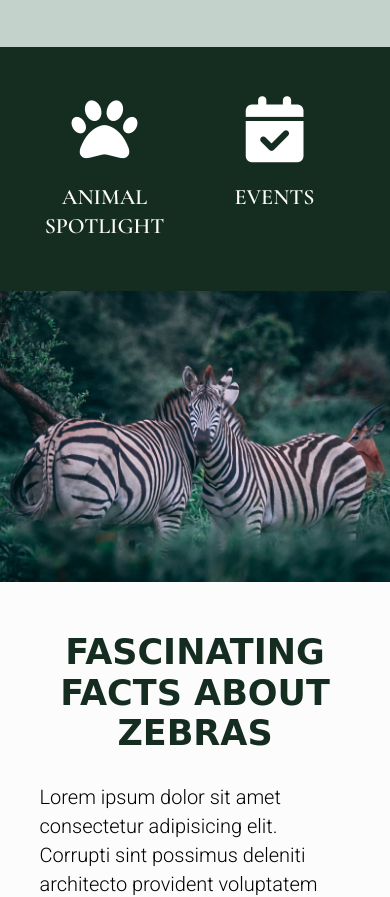
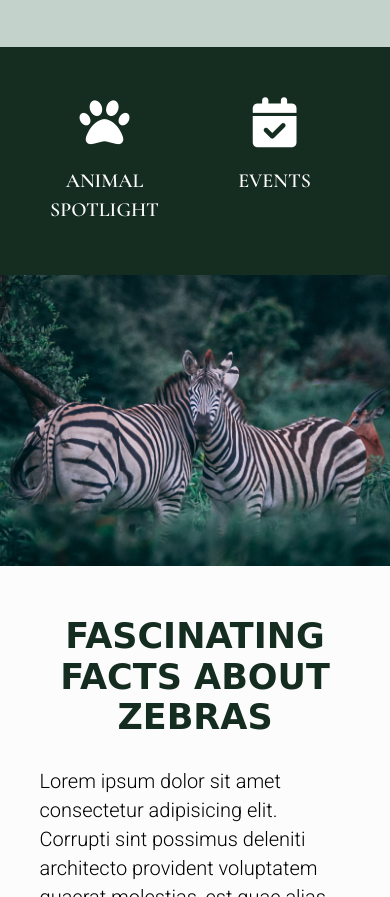
Before and after one commit to nobrayn/assignment01, a plain HTML site: page index.html in a window 390 px wide. Shown: the part 2313-3210 px from the top of the page. Drawn offline with nearby package versions, Linux system fonts and the light colour scheme; a web font is replaced by a local one.

Commit message:
complete for now

```diff
--- a/styles/sass/styles.scss
+++ b/styles/sass/styles.scss
@@ -366,6 +366,16 @@ input {
         display: none;
     }
 
+// ran out of time fixing this. links get pushed off screen on mobile.
+    .linksFlex li
+    a {
+
+        font-size: 2rem;
+        i {
+        font-size: 2.5em;
+        }
+    }
+
 // arranging boxes so zebra image appears first
     .blog {
         flex-direction: column;
```
Also changed, not shown: styles/styles.css.
